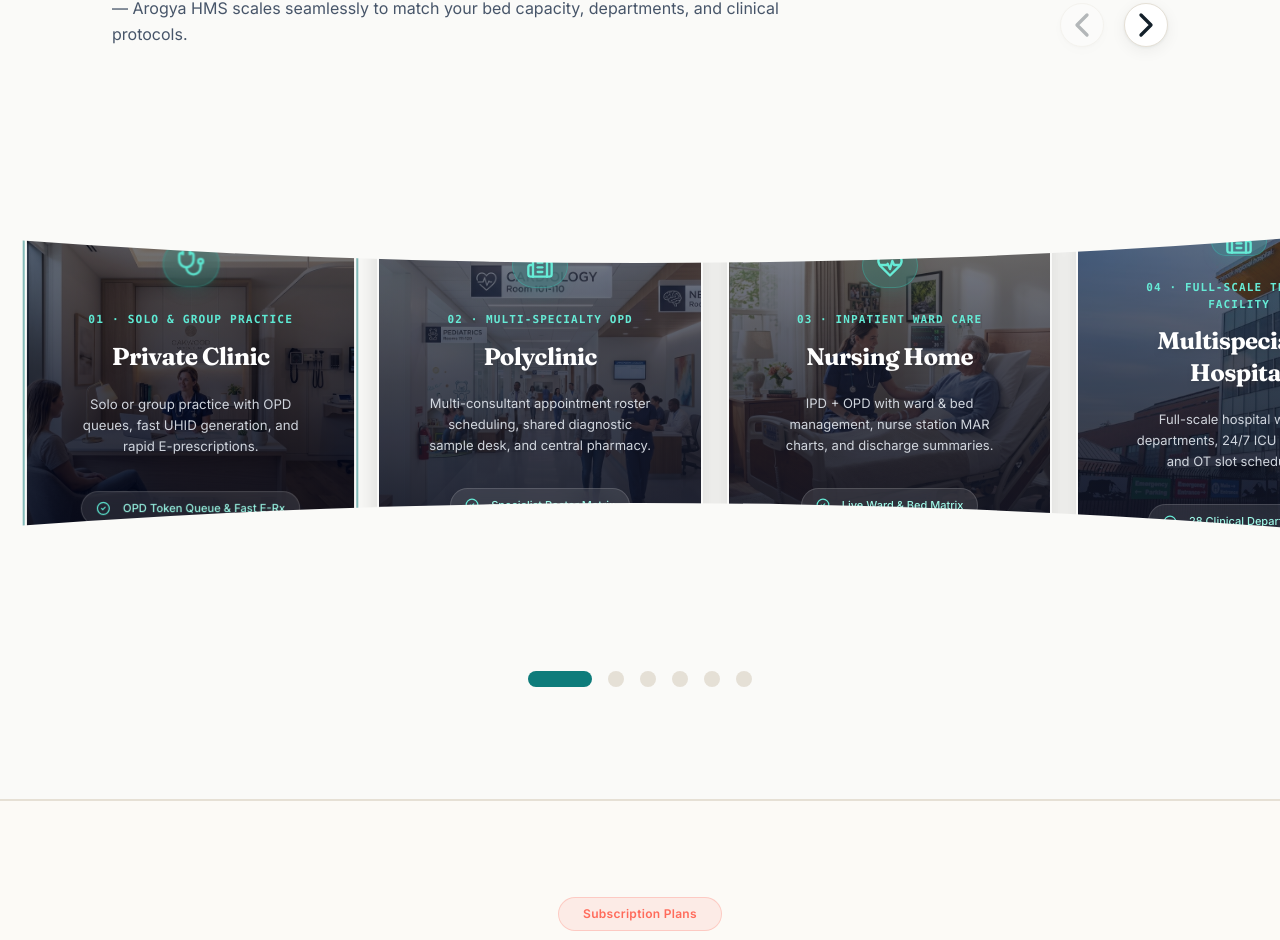
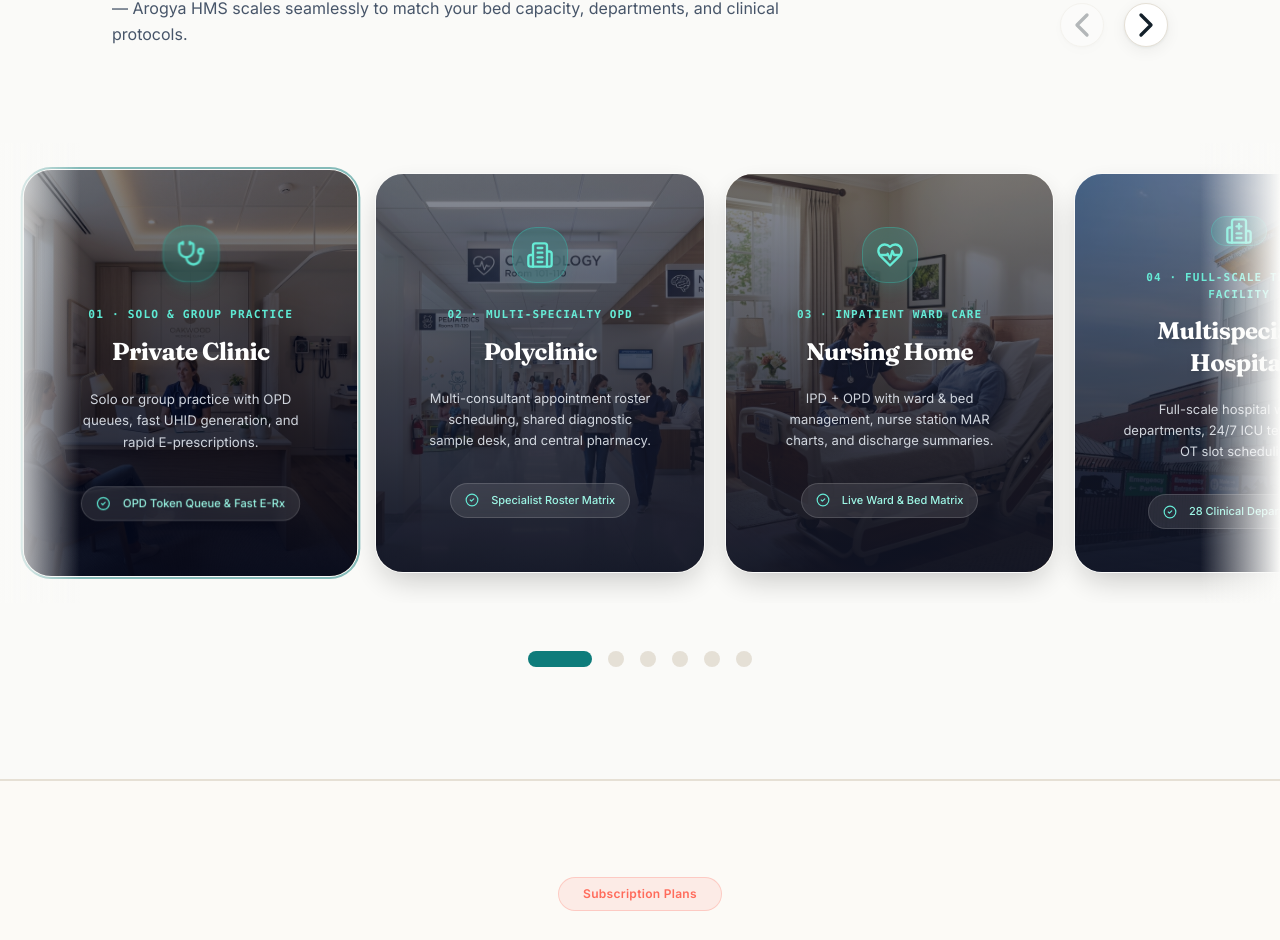
Before and after one commit to veaglespace-Tech/HMS, a Next.js app in the folder client/: page / in a window 1280 px wide. Shown: the part 5918-6858 px from the top of the page. Built offline with nearby package versions, Linux system fonts and the light colour scheme; no server answers.

Commit message:
Eliminate top icon and bottom chip clipping in carousel by replacing pseudo-element mask with clean horizon design

```diff
--- a/client/src/app/globals.css
+++ b/client/src/app/globals.css
@@ -337,11 +337,11 @@
   }
 
   /* ─── 3D Cylinder Curved Carousel (User's Exact Specification) ─────────── */
+  /* ─── 3D Cylinder Curved Carousel (No-Clipping Horizon Design) ─────────── */
   .carousel-cylinder {
     position: relative;
     width: 100%;
-    height: 480px;
-    perspective: 120px;
+    height: 460px;
     overflow: hidden;
     cursor: grab;
     user-select: none;
@@ -351,32 +351,42 @@
     cursor: grabbing;
   }
 
-  .carousel-cylinder::before {
-    top: -475%;
-  }
-
-  .carousel-cylinder::after {
-    bottom: -475%;
-  }
-
+  /* Left & Right Horizon Edge Vignettes */
   .carousel-cylinder::before,
   .carousel-cylinder::after {
     content: "";
     position: absolute;
+    top: 0;
+    bottom: 0;
+    width: 48px;
     z-index: 10;
-    left: 50%;
-    transform: translateX(-50%);
-    width: 500%;
-    height: 500%;
-    border-radius: 50%;
-    background: var(--carousel-bg, #fafaf8);
     pointer-events: none;
-    transition: background-color 0.3s;
+    transition: opacity 0.3s;
   }
 
-  .dark .carousel-cylinder::before,
+  .carousel-cylinder::before {
+    left: 0;
+    background: linear-gradient(to right, var(--carousel-bg, #fafaf8), transparent);
+  }
+
+  .carousel-cylinder::after {
+    right: 0;
+    background: linear-gradient(to left, var(--carousel-bg, #fafaf8), transparent);
+  }
+
+  .dark .carousel-cylinder::before {
+    background: linear-gradient(to right, var(--carousel-bg-dark, #0c1017), transparent);
+  }
+
   .dark .carousel-cylinder::after {
-    background: var(--carousel-bg-dark, #0c1017);
+    background: linear-gradient(to left, var(--carousel-bg-dark, #0c1017), transparent);
+  }
+
+  @media (min-width: 768px) {
+    .carousel-cylinder::before,
+    .carousel-cylinder::after {
+      width: 80px;
+    }
   }
 
   .carousel-viewport {
@@ -391,7 +401,7 @@
     -ms-overflow-style: none;
     -webkit-overflow-scrolling: touch;
     align-items: center;
-    padding: 0 16px;
+    padding: 16px 16px;
   }
 
   .carousel-viewport::-webkit-scrollbar {
@@ -401,10 +411,10 @@
   .carousel-slide {
     position: relative;
     flex: 0 0 85%;
-    height: 380px;
+    height: 400px;
     scroll-snap-align: center;
     counter-increment: item;
-    padding: 0 12px;
+    padding: 0 10px;
     transition: transform 0.4s ease;
   }
 
@@ -433,9 +443,7 @@
     border-radius: 28px;
     overflow: hidden;
     scroll-snap-align: center;
-    background-size: cover;
-    background-position: center;
-    box-shadow: 0 12px 36px -10px rgba(0, 0, 0, 0.3);
-    border: 2px solid rgba(255, 255, 255, 0.15);
+    box-shadow: 0 12px 32px -8px rgba(0, 0, 0, 0.25);
+    border: 1px solid rgba(255, 255, 255, 0.15);
   }
 }
```
Also changed, not shown: 1 other file (tests, documents, lock files or other folders).
